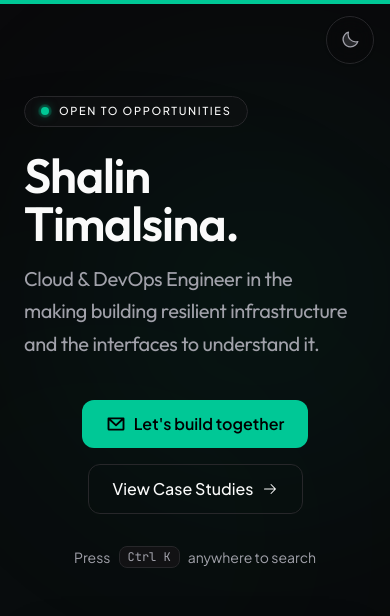
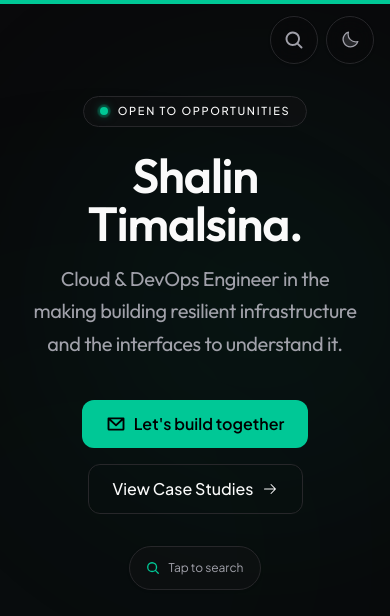
Before and after one commit to ShalinTimalsina/portfolio-website, a Next.js app: page / in a window 390 px wide. Shown: the top 616 px of the page. Built offline with nearby package versions, Linux system fonts and the light colour scheme; no server answers; the database is empty.

Commit message:
feat(nav): mobile-native command palette and responsive hero alignment

```diff
--- a/src/app/layout.tsx
+++ b/src/app/layout.tsx
@@ -2,7 +2,7 @@ import type { Metadata, Viewport } from "next";
 import { Outfit, Plus_Jakarta_Sans, JetBrains_Mono } from "next/font/google";
 import "./globals.css";
 import { ThemeProvider } from "@/components/shared/theme-provider";
-import { ThemeToggle } from "@/components/shared/theme-toggle";
+import { HeaderActions } from "@/components/shared/header-actions";
 import { ScrollProgress } from "@/components/shared/scroll-progress";
 import { Toaster } from "sonner";
 import dynamic from "next/dynamic";
@@ -111,7 +111,7 @@ export default async function RootLayout({
           enableSystem
           disableTransitionOnChange
         >
-          <ThemeToggle />
+          <HeaderActions />
           <ScrollProgress />
           {children}
           <CommandPalette />
--- a/src/components/sections/hero.tsx
+++ b/src/components/sections/hero.tsx
@@ -5,7 +5,7 @@ import { createPortal } from "react-dom"
 import { motion, AnimatePresence } from "motion/react"
 import { TerminalPanel } from "@/components/terminal/terminal-panel"
 import { MascotCompanion } from "@/components/mascot/mascot-companion"
-import { ArrowRight, EnvelopeSimple, TerminalWindow } from "@phosphor-icons/react"
+import { ArrowRight, EnvelopeSimple, TerminalWindow, MagnifyingGlass } from "@phosphor-icons/react"
 import { cn } from "@/lib/utils"
 
 export function HeroSection({ content = {}, customCommands = [] }: { content?: Record<string, any>, customCommands?: any[] }) {
@@ -85,8 +85,8 @@ export function HeroSection({ content = {}, customCommands = [] }: { content?: R
             }
           }}
           className={cn(
-            "flex flex-col gap-6",
-            isTerminalOpen ? "max-w-xl" : "max-w-3xl items-center"
+            "flex flex-col gap-6 items-center lg:items-start text-center lg:text-left",
+            isTerminalOpen ? "max-w-xl mx-auto lg:mx-0" : "max-w-3xl items-center text-center mx-auto"
           )}
         >
           <motion.div
@@ -112,12 +112,12 @@ export function HeroSection({ content = {}, customCommands = [] }: { content?: R
               hidden: { opacity: 0, y: 16 },
               visible: { opacity: 1, y: 0, transition: { duration: 0.6, ease: [0.32, 0.72, 0, 1] } }
             }}
-            className="flex flex-col gap-4"
+            className="flex flex-col gap-4 items-center lg:items-start w-full"
           >
-            <h1 className="text-5xl sm:text-6xl lg:text-7xl font-heading font-semibold tracking-tight text-foreground">
+            <h1 className="text-5xl sm:text-6xl lg:text-7xl font-heading font-semibold tracking-tight text-foreground text-center lg:text-left">
               {content["hero.heading"] || "Shalin Timalsina."}
             </h1>
-            <h2 className={cn("text-xl sm:text-2xl text-muted-foreground leading-relaxed text-balance font-normal", !isTerminalOpen && "mx-auto")}>
+            <h2 className={cn("text-xl sm:text-2xl text-muted-foreground leading-relaxed text-balance font-normal text-center lg:text-left", !isTerminalOpen && "mx-auto")}>
               {content["hero.subheading"] || "Cloud & DevOps Engineer in the making building resilient infrastructure and the interfaces to understand it."}
             </h2>
           </motion.div>
@@ -167,11 +167,30 @@ export function HeroSection({ content = {}, customCommands = [] }: { content?: R
               hidden: { opacity: 0, y: 16 },
               visible: { opacity: 1, y: 0, transition: { duration: 0.6, ease: [0.32, 0.72, 0, 1] } }
             }}
-            className="pt-2"
+            className="pt-2 flex justify-center lg:justify-start w-full"
           >
-            <span className="text-sm text-muted-foreground flex items-center justify-center lg:justify-start gap-2">
-              Press <kbd className="px-2 py-0.5 rounded-md bg-muted text-xs border font-mono">{mounted && typeof navigator !== "undefined" && /Mac|iPhone|iPad/.test(navigator.platform) ? "⌘" : "Ctrl"} K</kbd> anywhere to search
-            </span>
+            <button
+              onClick={() => {
+                window.dispatchEvent(new CustomEvent("open-command-palette"))
+                window.dispatchEvent(new CustomEvent("mascot-action", { detail: { state: "thinking", message: "Searching..." } }))
+              }}
+              className="group/kbd inline-flex items-center justify-center gap-2 px-4 py-2 min-h-[44px] sm:min-h-0 rounded-full border border-border bg-muted/50 hover:bg-muted text-xs text-muted-foreground hover:text-foreground transition-all duration-200 active:scale-95 shadow-sm cursor-pointer"
+              aria-label="Open Command Search"
+            >
+              <MagnifyingGlass className="w-3.5 h-3.5 text-primary" weight="bold" />
+              {/* Desktop / Keyboard view */}
+              <span className="hidden sm:inline-flex items-center gap-1.5">
+                <span>Press</span>
+                <kbd className="px-1.5 py-0.5 rounded bg-background text-[11px] border font-mono font-medium group-hover/kbd:border-primary/40 transition-colors">
+                  {mounted && typeof navigator !== "undefined" && /Mac|iPhone|iPad/.test(navigator.platform) ? "⌘" : "Ctrl"} K
+                </kbd>
+                <span>to search</span>
+              </span>
+              {/* Mobile touch view */}
+              <span className="inline-flex sm:hidden">
+                Tap to search
+              </span>
+            </button>
           </motion.div>
         </motion.div>
 
--- /dev/null
+++ b/src/components/shared/header-actions.tsx
@@ -0,0 +1,31 @@
+"use client"
+
+import React, { useEffect, useState } from "react"
+import { ThemeToggle } from "./theme-toggle"
+import { MobileNavTrigger } from "./mobile-nav-trigger"
+import { cn } from "@/lib/utils"
+
+export function HeaderActions() {
+  const [isPaletteOpen, setIsPaletteOpen] = useState(false)
+
+  useEffect(() => {
+    const handleToggle = (e: Event) => {
+      const detail = (e as CustomEvent<{ open: boolean }>).detail
+      setIsPaletteOpen(detail.open)
+    }
+    window.addEventListener("palette-toggle", handleToggle)
+    return () => window.removeEventListener("palette-toggle", handleToggle)
+  }, [])
+
+  return (
+    <header
+      className={cn(
+        "fixed top-4 right-4 md:top-6 md:right-6 z-[60] flex items-center gap-2 transition-all duration-200",
+        isPaletteOpen ? "opacity-0 pointer-events-none scale-95 -translate-y-2" : "opacity-100 pointer-events-auto scale-100 translate-y-0"
+      )}
+    >
+      <MobileNavTrigger />
+      <ThemeToggle />
+    </header>
+  )
+}
--- /dev/null
+++ b/src/components/shared/mobile-nav-trigger.tsx
@@ -0,0 +1,21 @@
+"use client"
+
+import { MagnifyingGlass } from "@phosphor-icons/react"
+
+export function MobileNavTrigger() {
+  return (
+    <button
+      onClick={() => {
+        window.dispatchEvent(new CustomEvent("open-command-palette"))
+        window.dispatchEvent(new CustomEvent("mascot-action", {
+          detail: { state: "thinking", message: "Where to?" }
+        }))
+      }}
+      className="lg:hidden min-w-12 min-h-12 p-2.5 md:p-3 rounded-full border border-border bg-background/50 backdrop-blur-md text-muted-foreground hover:text-foreground hover:bg-muted transition-all active:scale-95 shadow-sm cursor-pointer inline-flex items-center justify-center"
+      aria-label="Open Search & Navigation"
+      title="Search (Tap)"
+    >
+      <MagnifyingGlass className="w-5 h-5" weight="bold" />
+    </button>
+  )
+}
--- a/src/components/shared/theme-toggle.tsx
+++ b/src/components/shared/theme-toggle.tsx
@@ -29,7 +29,7 @@ export function ThemeToggle() {
           detail: { state: "success", message: newTheme === "dark" ? "Going dark!" : "Let there be light!" }
         }))
       }}
-      className="fixed top-4 right-4 md:top-6 md:right-6 z-[60] min-w-12 min-h-12 p-2.5 md:p-3 rounded-full border border-border bg-background/50 backdrop-blur-md text-muted-foreground hover:text-foreground hover:bg-muted transition-all active:scale-95 shadow-sm cursor-pointer inline-flex items-center justify-center"
+      className="min-w-12 min-h-12 p-2.5 md:p-3 rounded-full border border-border bg-background/50 backdrop-blur-md text-muted-foreground hover:text-foreground hover:bg-muted transition-all active:scale-95 shadow-sm cursor-pointer inline-flex items-center justify-center"
       aria-label="Toggle Theme"
     >
       <AnimatePresence mode="wait" initial={false}>
```
Also changed, not shown: src/components/shared/command-palette.tsx (+31 -6 lines).
